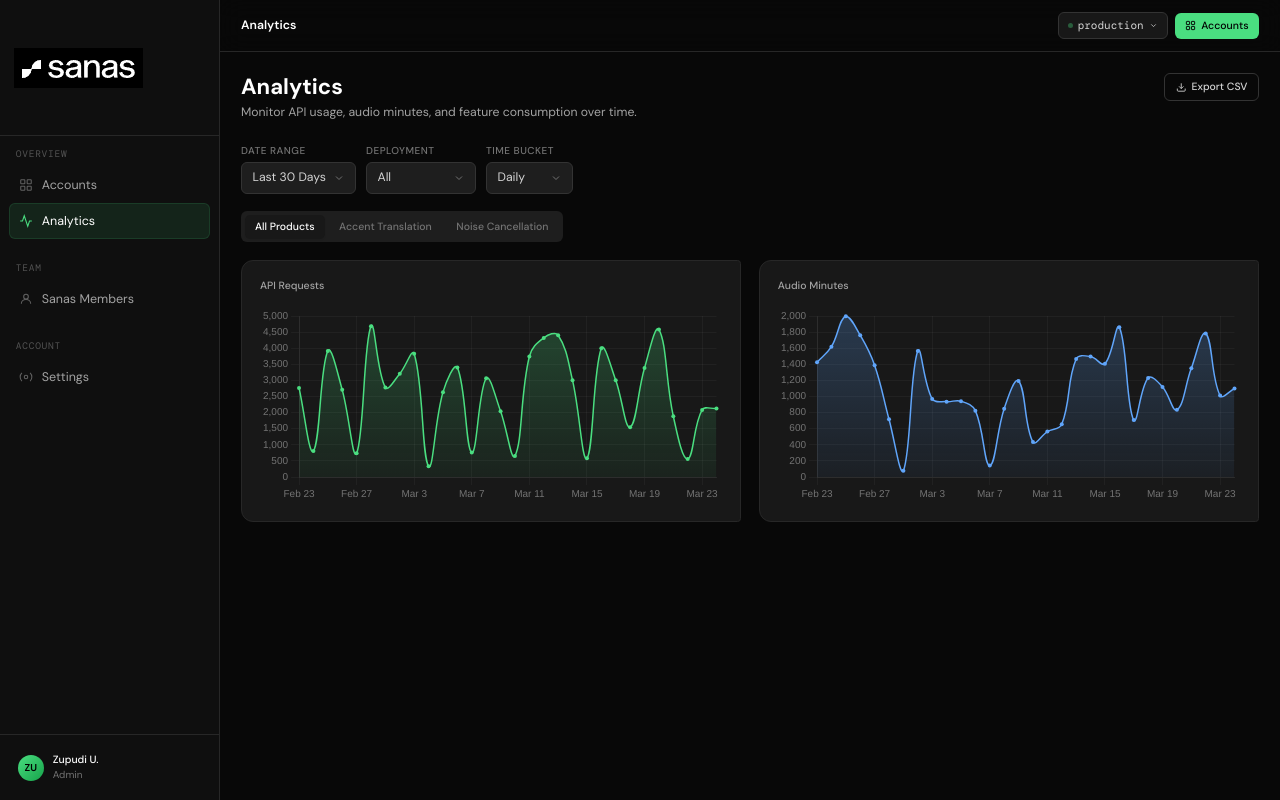
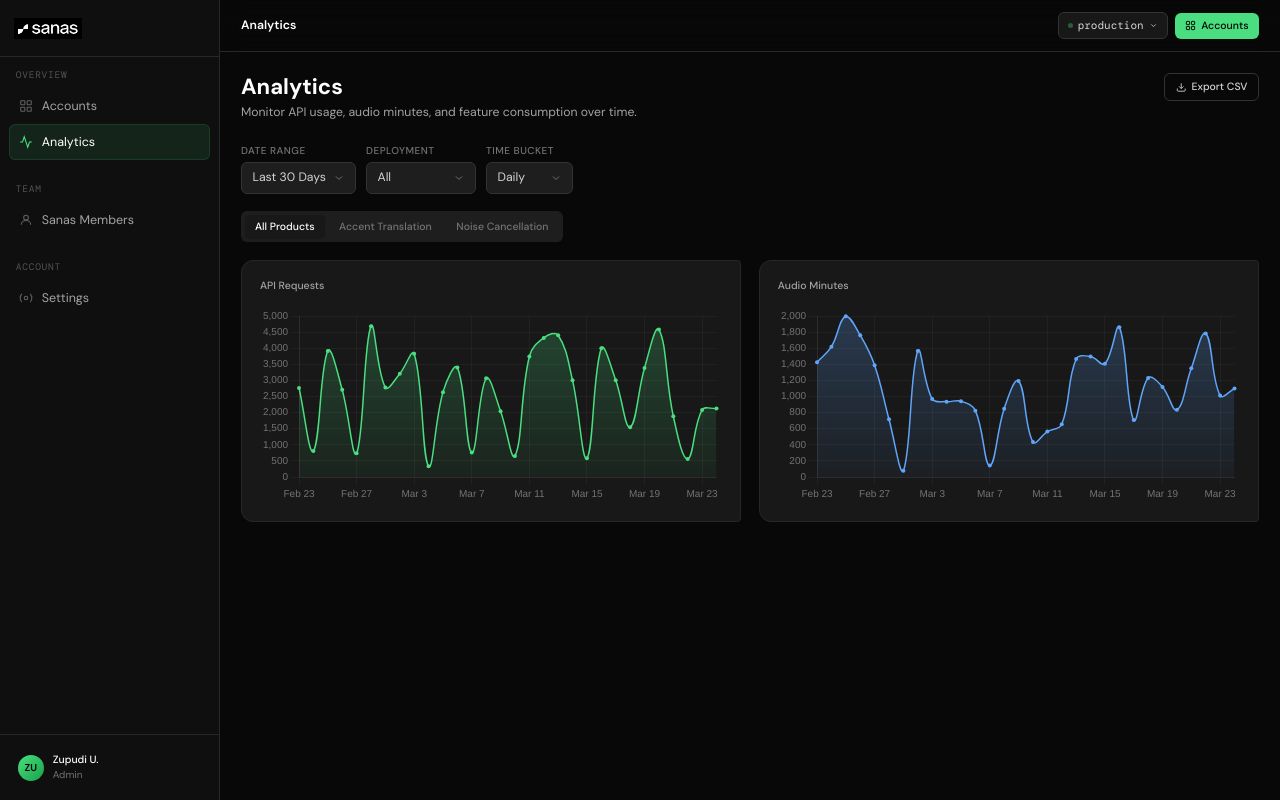
Before and after one commit to ZUS-22/Developer-Console, a Vue app: page /#/usage in a window 1280 px wide. Built offline with nearby package versions, Linux system fonts and the light colour scheme; a web font is replaced by a local one.

Commit message:
fix: constrain logo to h-6 to match sidebar header height

```diff
--- a/src/components/AppSidebar.vue
+++ b/src/components/AppSidebar.vue
@@ -2,9 +2,7 @@
   <aside class="w-[220px] shrink-0 bg-black2 border-r border-border1 flex flex-col fixed top-0 left-0 bottom-0 z-[100] overflow-hidden">
     <!-- Logo -->
     <div class="flex items-center gap-2.5 px-4 py-5 border-b border-border1">
-      <div class="h-[100px] flex items-center justify-center shrink-0">
-        <img src="../assets/logo.png" alt="Sanas" />
-      </div>
+      <img src="../assets/logo.png" alt="Sanas" class="h-6 w-auto" />
     </div>
 
     <!-- Nav -->
```
